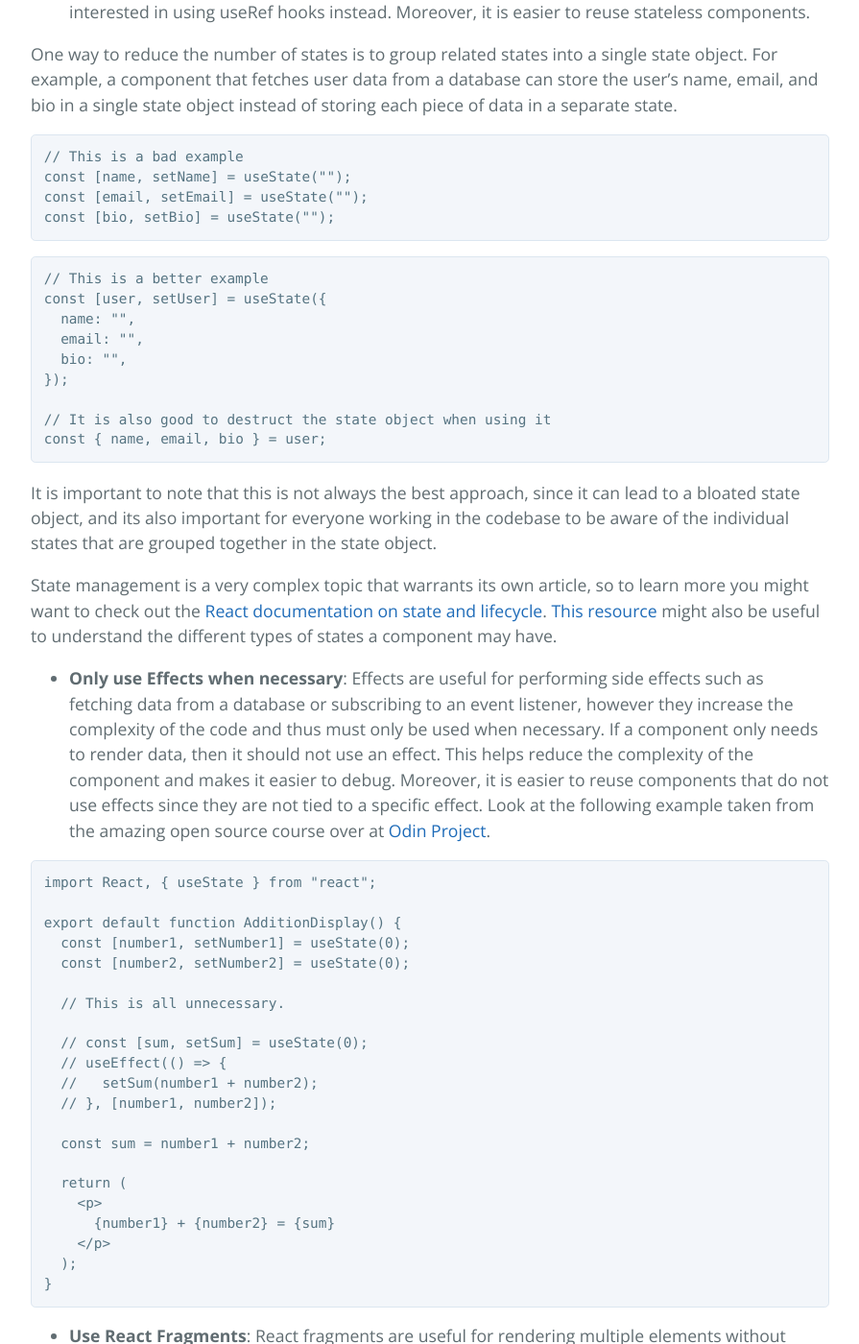
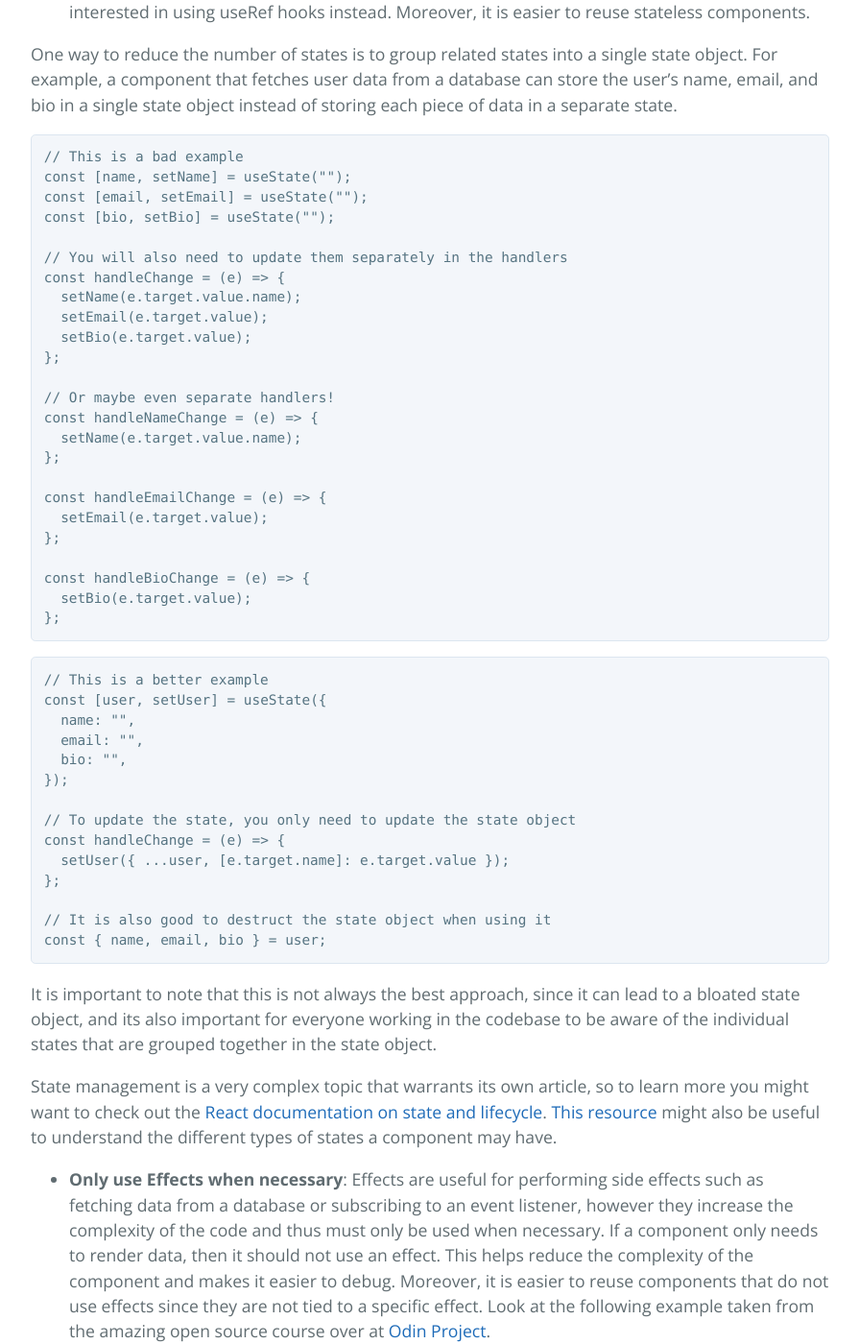
Before and after one commit to learning-software-engineering/learning-software-engineering.github.io, a Jekyll site: the page built from Topics/Tech_Stacks/Writing_Clean_React_Code.md, in a window 1280 px wide and 1400 px high, scrolled down 3783 px. Shown: the whole window at 96% size, without its empty margins (192-1087 px from the left). Built offline with Jekyll 4.4.1, drawn with Linux system fonts in a browser that asks for light colours; our own code applies the rules of GitHub Pages for plain Markdown files.

Commit message:
Add example on how to set state for state objects

````diff
--- a/Topics/Tech_Stacks/Writing_Clean_React_Code.md
+++ b/Topics/Tech_Stacks/Writing_Clean_React_Code.md
@@ -90,6 +90,26 @@ One way to reduce the number of states is to group related states into a single
 const [name, setName] = useState("");
 const [email, setEmail] = useState("");
 const [bio, setBio] = useState("");
+
+// You will also need to update them separately in the handlers
+const handleChange = (e) => {
+  setName(e.target.value.name);
+  setEmail(e.target.value);
+  setBio(e.target.value);
+};
+
+// Or maybe even separate handlers!
+const handleNameChange = (e) => {
+  setName(e.target.value.name);
+};
+
+const handleEmailChange = (e) => {
+  setEmail(e.target.value);
+};
+
+const handleBioChange = (e) => {
+  setBio(e.target.value);
+};
 ```
 
 ```jsx
@@ -99,6 +119,11 @@ const [user, setUser] = useState({
   email: "",
   bio: "",
 });
+
+// To update the state, you only need to update the state object
+const handleChange = (e) => {
+  setUser({ ...user, [e.target.name]: e.target.value });
+};
 
 // It is also good to destruct the state object when using it
 const { name, email, bio } = user;
````
Also changed, not shown: Topics/Tech_Stacks.md (line endings or trailing spaces), Topics/Tech_Stacks/DigitalOcean_Web_App.md (line endings or trailing spaces), Topics/Tech_Stacks/JSONRPC.md (line endings or trailing spaces).
